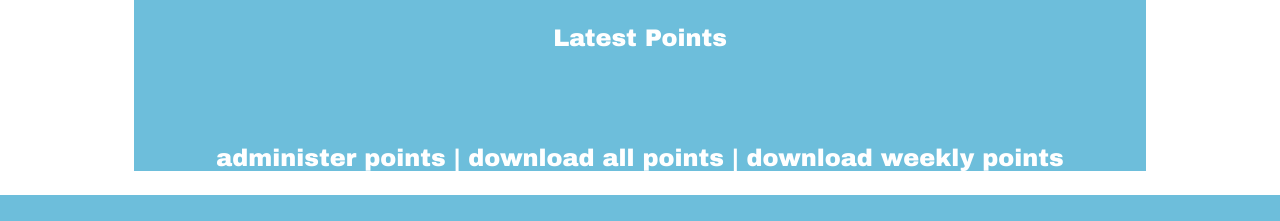
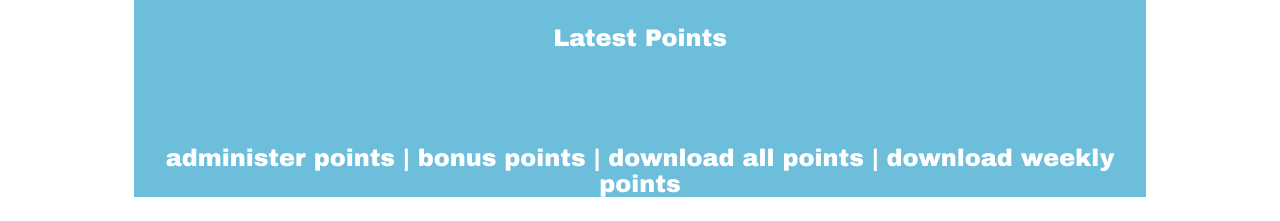
Before and after one commit to cyberhalroberts/smspoints, a Flask app: template templates/index.html in a window 1280 px wide. Shown: the part 637-858 px from the top of the page. Before the commit the page ends 832 px from the top, so only its background shows below. Run offline with Flask 3, Linux system fonts and the light colour scheme; the template is opened without the code that fills it, so the values that code supplies are empty; the visitor is signed in with stand-in values (Sample User, id 1); parts of the project's set-up code (start-up, migrations or seed data) failed here and were passed over.

Commit message:
add support for bonus points

```diff
--- a/app.py
+++ b/app.py
@@ -4,6 +4,7 @@ import datetime
 import io
 import json
 import os
+import re
 import sqlite3
 import sys
 
@@ -141,13 +142,38 @@ def get_top_10_users(db):
 def get_latest_points(db):
     """return a list of the latest points by event_date and then created_time"""
     return query_db(db, """
-        select u.name, p.color, p.event_date, p.event_type
+        select u.name, p.color, p.event_date, p.event_type, p.num_points
             from
                 users u join
                 points p on (u.users_id = p.users_id)
             order by p.event_date desc, p.created_time desc
             limit 20
         """, [])
+
+def get_bonus_points(db):
+    """return a list of the bonus points"""
+    return query_db(db, """
+        select start_date, end_date, total_points, event_type
+            from bonus_points
+            order by start_date desc, end_date desc, total_points desc
+    """, [])
+
+def get_num_bonus_points(db, event_date, event_type, num_points):
+    """return total_points from matching bonus_points row, or num_ponts"""
+    bonus_points = query_db(db, """
+        select *
+            from bonus_points
+            where
+                event_type = ? and
+                start_date <= ? and
+                end_date >= ?
+        """, [event_type, event_date, event_date])
+
+    if bonus_points:
+        return bonus_points[0]['total_points']
+    else:
+        return num_points
+
 
 def need_login():
     if not current_user.is_authenticated:
@@ -215,9 +241,10 @@ def point():
     event_date = request.form['event_date']
     event_type = request.form['event_type']
     event_description = request.form['event_description']
-    num_points = request.form['num_points']
 
     db = get_db()
+
+    num_points = get_num_bonus_points(db, event_date, event_type, request.form['num_points'])
 
     if not current_user.color:
         if not 'color' in request.form:
@@ -291,6 +318,48 @@ def admin_points():
     db.commit()
 
     return redirect(url_for("index", message="Points added!"))
+
+@app.route("/bonus_points", methods=['GET', 'POST'])
+def bonus_points():
+    """display or process bonus points page"""
+    if need_login():
+        if app.debug:
+            dev_login()
+        else:
+            return redirect(get_google_login_url())
+
+    if not current_user.admin and current_user.teacher_points <= 0:
+        return redirect(url_for("message", m="admin or teacher points required."))
+
+    db = get_db()
+
+    today = datetime.datetime.now().strftime("%Y-%m-%d")
+
+    bonus_points = get_bonus_points(db)
+
+    if not request.form.get("submit", False):
+        return render_template("bonus_points.html",
+                    today=today,
+                    event_types=EVENT_TYPES,
+                    bonus_points=bonus_points)
+
+    require_vars(['total_points', 'start_date', 'end_date'])
+
+    total_points = int(request.form['total_points'])
+    start_date = request.form['start_date']
+    end_date = request.form['end_date']
+    event_type = request.form['event_type']
+
+
+    db.execute("""
+        insert into bonus_points
+            (total_points, start_date, end_date, event_type)
+            values (?, ?, ?, ?);
+        """,
+        [total_points, start_date, end_date, event_type])
+    db.commit()
+
+    return redirect(url_for("bonus_points", message="Bonus points added!"))
 
 @app.route("/download_weekly_points")
 def download_weekly_points():
--- a/schema.sql
+++ b/schema.sql
@@ -24,6 +24,14 @@ create table points (
     foreign key (added_by) references users(id)
 );
 
+create table bonus_points (
+    bonus_points_id int primary key,
+    total_points int not null default 1,
+    start_date text not null,
+    end_date text not null,
+    event_type text not null
+);
+
 create index if not exists points_user on points(users_id);
 create index if not exists points_created on points(created_time);
 create index if not exists points_event_day on points(event_date);
--- a/templates/index.html
+++ b/templates/index.html
@@ -79,6 +79,7 @@
                             <td>{{ point.color }}</td>
                             <td>{{ point.event_date }}</td>
                             <td>{{ point.event_type }}</td>
+                            <td>{{ point.num_points }}</td>
                         </tr>
                     {% endfor %}
                 </table>
@@ -87,6 +88,7 @@
 		    {%- if current_user.admin %}
                         <p>
                             <a href="/admin_points">administer points</a> |
+                            <a href="/bonus_points">bonus points</a> |
                             <a href="/download_points">download all points</a> |
                             <a href="/download_points">download weekly points</a>
                         </p>
```
Also changed, not shown: templates/bonus_points.html (renamed from templates/admin_points.html, +20 -18 lines).
